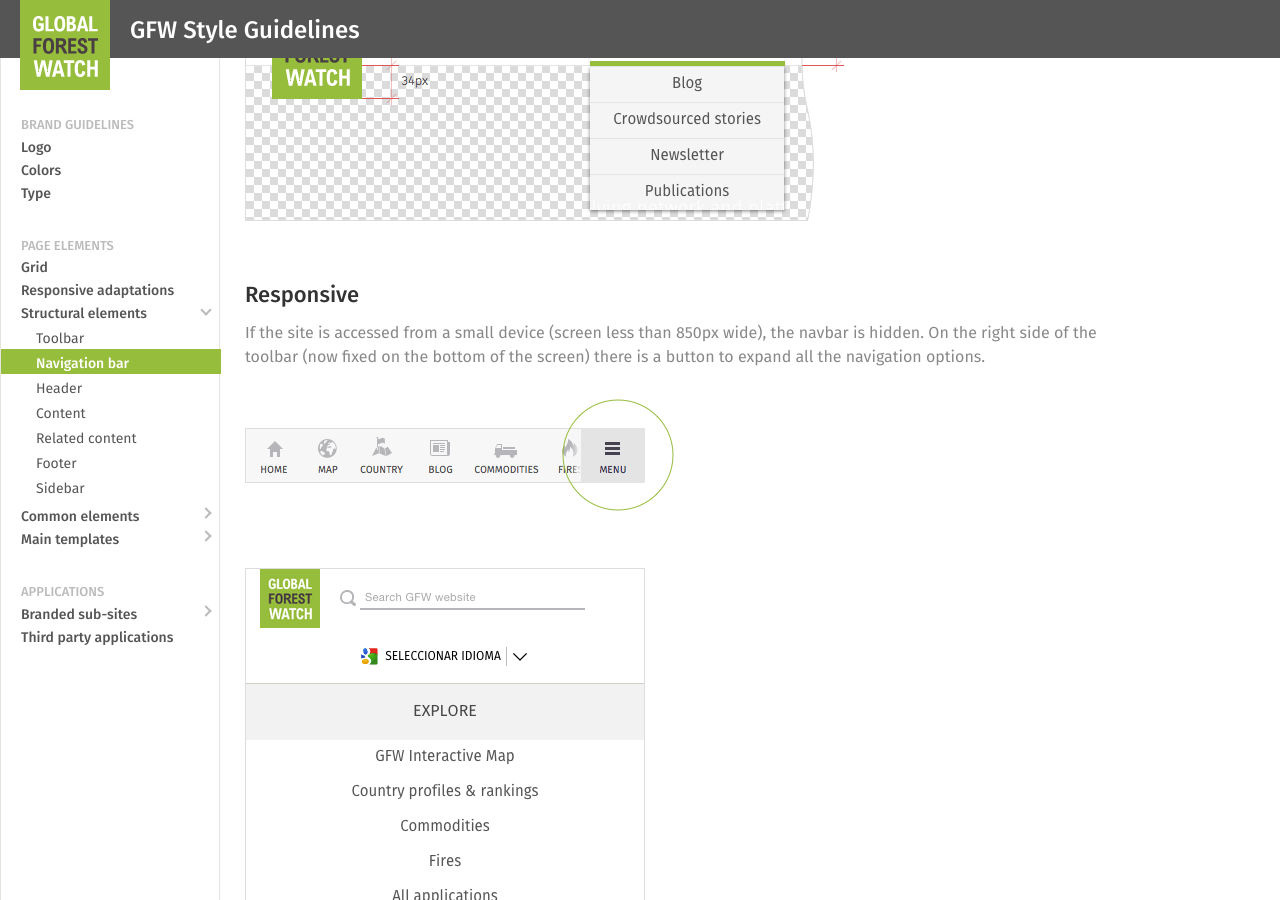
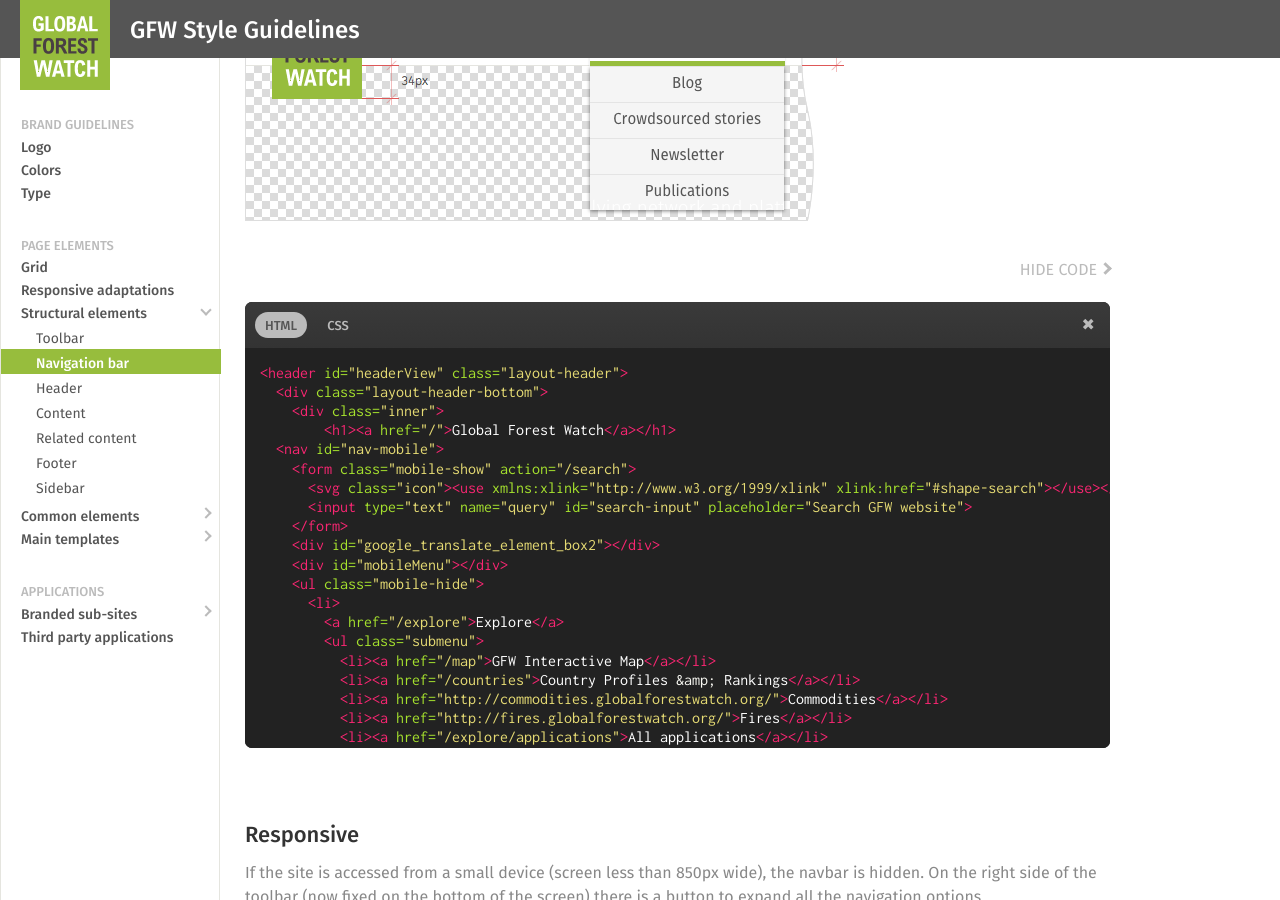
Before and after one commit to Vizzuality/gfw-style-guides, a Jekyll site: the page built from _posts/structural-elements/0006-03-01-navigation-bar.markdown, in a window 1280 px wide and 900 px high, scrolled down 658 px. Built offline with Jekyll 4.4.1, drawn with Linux system fonts in a browser that asks for light colours.

Commit message:
New navbar code snippet

```diff
--- /dev/null
+++ b/_includes/snippets/structural-elements/navigation-bar/navigation-bar-css.html
@@ -0,0 +1,569 @@
+{% highlight css %}
+
+/* reset.css */
+@import 'https://cdn.rawgit.com/Vizzuality/gfw-style-guides/master/external-css/reset.css';
+/* fonts */
+@import 'http://fonts.googleapis.com/css?family=Fira+Sans:400,500,300';
+/* base */
+@import 'https://cdn.rawgit.com/Vizzuality/gfw-style-guides/master/external-css/base.css';
+/* grid */
+@import 'https://cdn.rawgit.com/Vizzuality/gfw-style-guides/master/external-css/grid.css';
+/* icons */
+@import 'https://cdn.rawgit.com/Vizzuality/gfw-style-guides/master/external-css/icons.css';
+/* shared */
+@import 'https://cdn.rawgit.com/Vizzuality/gfw-style-guides/master/external-css/shared.css';
+/* buttons */
+@import 'https://cdn.rawgit.com/Vizzuality/gfw-style-guides/master/external-css/buttons.css';
+
+.layout-header {
+  position: absolute;
+  width: 100%;
+  height: auto;
+  z-index: 1000;
+  top: 0;
+  left: 0;
+}
+/* line 9, /Users/andresglz/Sites/gfw/app/assets/stylesheets/_header1600.scss */
+.layout-header.active {
+  height: 100%;
+  overflow: auto;
+}
+/* line 12, /Users/andresglz/Sites/gfw/app/assets/stylesheets/_header1600.scss */
+.layout-header.active .layout-header-bottom {
+  height: 100%;
+}
+/* line 14, /Users/andresglz/Sites/gfw/app/assets/stylesheets/_header1600.scss */
+.layout-header.active .layout-header-bottom .inner {
+  height: 100%;
+  overflow: auto;
+  -webkit-overflow-scrolling: touch;
+}
+@media (min-width: 850px) {
+  /* line 2, /Users/andresglz/Sites/gfw/app/assets/stylesheets/_header1600.scss */
+  .layout-header {
+    position: relative;
+    overflow: visible;
+    height: auto;
+  }
+  /* line 25, /Users/andresglz/Sites/gfw/app/assets/stylesheets/_header1600.scss */
+  .layout-header.active {
+    height: auto;
+    overflow: visible;
+  }
+  /* line 28, /Users/andresglz/Sites/gfw/app/assets/stylesheets/_header1600.scss */
+  .layout-header.active .layout-header-bottom {
+    height: auto;
+  }
+  /* line 30, /Users/andresglz/Sites/gfw/app/assets/stylesheets/_header1600.scss */
+  .layout-header.active .layout-header-bottom .inner {
+    height: auto;
+    overflow: visible;
+    -webkit-overflow-scrolling: touch;
+  }
+}
+
+/* line 367, /Users/andresglz/Sites/gfw/app/assets/stylesheets/_header1600.scss */
+.layout-header-bottom {
+  position: absolute;
+  top: 0;
+  left: 0;
+  z-index: 10;
+  width: 100%;
+}
+/* line 16, /Users/andresglz/Sites/gfw/app/assets/stylesheets/_mixins1600.scss */
+.layout-header-bottom:before, .layout-header-bottom:after {
+  content: " ";
+  display: table;
+  visibility: hidden;
+  font-size: 0;
+  height: 0;
+}
+/* line 23, /Users/andresglz/Sites/gfw/app/assets/stylesheets/_mixins1600.scss */
+.layout-header-bottom:after {
+  clear: both;
+}
+@media (min-width: 850px) {
+  /* line 367, /Users/andresglz/Sites/gfw/app/assets/stylesheets/_header1600.scss */
+  .layout-header-bottom {
+    position: relative;
+    background: rgba(255, 255, 255, 0.8);
+    border-bottom: 1px solid #e5e5df;
+  }
+}
+/* line 381, /Users/andresglz/Sites/gfw/app/assets/stylesheets/_header1600.scss */
+.is-map-page .layout-header-bottom h1 {
+  margin: 0 0 0 10px;
+}
+@media (min-width: 850px) {
+  /* line 381, /Users/andresglz/Sites/gfw/app/assets/stylesheets/_header1600.scss */
+  .is-map-page .layout-header-bottom h1 {
+    width: 60px;
+    height: 60px;
+  }
+}
+@media (min-width: 1000px) {
+  /* line 381, /Users/andresglz/Sites/gfw/app/assets/stylesheets/_header1600.scss */
+  .is-map-page .layout-header-bottom h1 {
+    width: 90px;
+    height: 90px;
+  }
+}
+/* line 396, /Users/andresglz/Sites/gfw/app/assets/stylesheets/_header1600.scss */
+.layout-header-bottom h1 {
+  width: 60px;
+  height: 60px;
+  position: absolute;
+  top: 0;
+  left: 0;
+  text-indent: -9999px;
+  z-index: 11;
+  margin: 0 0 0 15px;
+  background-image: url('https://cdn.rawgit.com/Vizzuality/gfw/master/app/assets/images/logo-new.png');
+  background-size: contain;
+  -webkit-transition: all 0.25s linear;
+  -moz-transition: all 0.25s linear;
+  -o-transition: all 0.25s linear;
+  transition: all 0.25s linear;
+}
+@media only screen and (-webkit-min-device-pixel-ratio: 1.5), only screen and (min--moz-device-pixel-ratio: 1.5), only screen and (-o-min-device-pixel-ratio: 1.5), only screen and (min-device-pixel-ratio: 1.5), only screen and (min-resolution: 192dpi), only screen and (min-resolution: 2dppx) {
+  /* line 396, /Users/andresglz/Sites/gfw/app/assets/stylesheets/_header1600.scss */
+  .layout-header-bottom h1 {
+    background-image: url('https://cdn.rawgit.com/Vizzuality/gfw/master/app/assets/images/logo-new@2x.png');
+  }
+}
+/* line 407, /Users/andresglz/Sites/gfw/app/assets/stylesheets/_header1600.scss */
+.layout-header-bottom h1.active {
+  opacity: 0;
+  visibility: hidden;
+}
+/* line 411, /Users/andresglz/Sites/gfw/app/assets/stylesheets/_header1600.scss */
+.layout-header-bottom h1:after {
+  content: "";
+  display: block;
+  width: 30px;
+  height: 18px;
+  position: absolute;
+  bottom: -5px;
+  right: -5px;
+  background: url('https://cdn.rawgit.com/Vizzuality/gfw/master/app/assets/images/beta.png');
+}
+/* line 421, /Users/andresglz/Sites/gfw/app/assets/stylesheets/_header1600.scss */
+.layout-header-bottom h1 .beta-box {
+  display: none;
+}
+@media (min-width: 850px) {
+  /* line 396, /Users/andresglz/Sites/gfw/app/assets/stylesheets/_header1600.scss */
+  .layout-header-bottom h1 {
+    width: 90px;
+    height: 90px;
+    margin: 0;
+  }
+  /* line 428, /Users/andresglz/Sites/gfw/app/assets/stylesheets/_header1600.scss */
+  .layout-header-bottom h1.active {
+    opacity: 1;
+    visibility: visible;
+  }
+}
+/* line 433, /Users/andresglz/Sites/gfw/app/assets/stylesheets/_header1600.scss */
+.layout-header-bottom h1 a {
+  display: block;
+  height: 100%;
+  width: 100%;
+}
+/* line 442, /Users/andresglz/Sites/gfw/app/assets/stylesheets/_header1600.scss */
+.layout-header-bottom form {
+  padding: 20px 20px 30px 90px;
+}
+/* line 445, /Users/andresglz/Sites/gfw/app/assets/stylesheets/_header1600.scss */
+.layout-header-bottom form > input {
+  border: none;
+  border-bottom: 2px solid #B6B6BA;
+  background: none;
+  box-shadow: none;
+  width: calc(100% - 25px);
+  height: 25px;
+  outline: none;
+  margin: 0;
+  padding: 0 5px;
+}
+/* line 456, /Users/andresglz/Sites/gfw/app/assets/stylesheets/_header1600.scss */
+.layout-header-bottom form svg {
+  float: left;
+  fill: #B6B6BA;
+}
+/* line 464, /Users/andresglz/Sites/gfw/app/assets/stylesheets/_header1600.scss */
+.layout-header-bottom nav {
+  border-bottom: 1px solid #EAECEF;
+  clear: both;
+  padding: 0 0 60px;
+  background: white;
+  display: none;
+  position: relative;
+  min-height: 100%;
+}
+/* line 472, /Users/andresglz/Sites/gfw/app/assets/stylesheets/_header1600.scss */
+.layout-header-bottom nav.active {
+  display: block;
+}
+@media (min-width: 850px) {
+  /* line 464, /Users/andresglz/Sites/gfw/app/assets/stylesheets/_header1600.scss */
+  .layout-header-bottom nav {
+    padding: 0;
+    display: block !important;
+    min-height: 0;
+    clear: none;
+    background: none;
+    border-bottom: none;
+  }
+  /* line 482, /Users/andresglz/Sites/gfw/app/assets/stylesheets/_header1600.scss */
+  .layout-header-bottom nav.layers-menu {
+    display: none !important;
+  }
+}
+@media (min-width: 850px) and (min-width: 1000px) {
+  /* line 482, /Users/andresglz/Sites/gfw/app/assets/stylesheets/_header1600.scss */
+  .layout-header-bottom nav.layers-menu {
+    padding: 0;
+    display: block !important;
+    min-height: 0;
+    clear: none;
+    background: none;
+    border-bottom: none;
+  }
+}
+/* line 16, /Users/andresglz/Sites/gfw/app/assets/stylesheets/_mixins1600.scss */
+.layout-header-bottom nav:before, .layout-header-bottom nav:after {
+  content: " ";
+  display: table;
+  visibility: hidden;
+  font-size: 0;
+  height: 0;
+}
+/* line 23, /Users/andresglz/Sites/gfw/app/assets/stylesheets/_mixins1600.scss */
+.layout-header-bottom nav:after {
+  clear: both;
+}
+/* line 499, /Users/andresglz/Sites/gfw/app/assets/stylesheets/_header1600.scss */
+.layout-header-bottom nav > ul {
+  clear: none;
+  float: right;
+  padding-right: 5px;
+}
+/* line 503, /Users/andresglz/Sites/gfw/app/assets/stylesheets/_header1600.scss */
+.layout-header-bottom nav > ul > li {
+  position: relative;
+  border-top: 1px solid #cecec3;
+  float: left;
+  border-top: none;
+  top: 1px;
+  margin: 0 0 0 10px;
+}
+/* line 509, /Users/andresglz/Sites/gfw/app/assets/stylesheets/_header1600.scss */
+.layout-header-bottom nav > ul > li:hover {
+  z-index: 5;
+}
+/* line 512, /Users/andresglz/Sites/gfw/app/assets/stylesheets/_header1600.scss */
+.layout-header-bottom nav > ul > li:hover > a:after {
+  opacity: 1;
+}
+/* line 516, /Users/andresglz/Sites/gfw/app/assets/stylesheets/_header1600.scss */
+.layout-header-bottom nav > ul > li:hover ul {
+  background: rgba(255, 255, 255, 0.95);
+  visibility: visible;
+  opacity: 1;
+}
+/* line 521, /Users/andresglz/Sites/gfw/app/assets/stylesheets/_header1600.scss */
+.layout-header-bottom nav > ul > li:hover ul li a {
+  -webkit-transform: translate(0%, 0px);
+  -moz-transform: translate(0%, 0px);
+  -ms-transform: translate(0%, 0px);
+  -o-transform: translate(0%, 0px);
+  transform: translate(0%, 0px);
+  visibility: visible;
+  opacity: 1;
+}
+/* line 530, /Users/andresglz/Sites/gfw/app/assets/stylesheets/_header1600.scss */
+.layout-header-bottom nav > ul > li:first-child {
+  margin: 0;
+}
+/* line 532, /Users/andresglz/Sites/gfw/app/assets/stylesheets/_header1600.scss */
+.layout-header-bottom nav > ul > li > a {
+  display: block;
+  text-transform: uppercase;
+  color: #555555;
+  position: relative;
+  z-index: 2;
+  text-align: center;
+  padding: 20px 40px;
+}
+/* line 541, /Users/andresglz/Sites/gfw/app/assets/stylesheets/_header1600.scss */
+.layout-header-bottom nav > ul > li > a:after {
+  content: "";
+  background-color: #97bd3d;
+  position: absolute;
+  bottom: 0;
+  left: 0;
+  width: 100%;
+  height: 5px;
+  opacity: 0;
+  -webkit-transition: all 0.2s cubic-bezier(0.645, 0.045, 0.355, 1);
+  -moz-transition: all 0.2s cubic-bezier(0.645, 0.045, 0.355, 1);
+  -o-transition: all 0.2s cubic-bezier(0.645, 0.045, 0.355, 1);
+  transition: all 0.2s cubic-bezier(0.645, 0.045, 0.355, 1);
+}
+/* line 554, /Users/andresglz/Sites/gfw/app/assets/stylesheets/_header1600.scss */
+.layout-header-bottom nav > ul > li > a.current:after, .layout-header-bottom nav > ul > li > a:hover:after {
+  opacity: 1;
+}
+/* line 560, /Users/andresglz/Sites/gfw/app/assets/stylesheets/_header1600.scss */
+.layout-header-bottom nav > ul > li ul {
+  width: 100%;
+  z-index: 1;
+  position: absolute;
+  top: 0;
+  left: 50%;
+  min-width: 150px;
+  padding: 56px 0 0;
+  box-shadow: 0 1px 3px rgba(0, 0, 0, 0.25);
+  visibility: hidden;
+  opacity: 0;
+  -webkit-transform: translate(-50%, 0px);
+  -moz-transform: translate(-50%, 0px);
+  -ms-transform: translate(-50%, 0px);
+  -o-transform: translate(-50%, 0px);
+  transform: translate(-50%, 0px);
+  -webkit-transition: all 0.15s cubic-bezier(0.645, 0.045, 0.355, 1);
+  -moz-transition: all 0.15s cubic-bezier(0.645, 0.045, 0.355, 1);
+  -o-transition: all 0.15s cubic-bezier(0.645, 0.045, 0.355, 1);
+  transition: all 0.15s cubic-bezier(0.645, 0.045, 0.355, 1);
+  min-width: 0;
+}
+/* line 574, /Users/andresglz/Sites/gfw/app/assets/stylesheets/_header1600.scss */
+.layout-header-bottom nav > ul > li ul li {
+  border-top: 1px solid rgba(0, 0, 0, 0.07);
+}
+/* line 582, /Users/andresglz/Sites/gfw/app/assets/stylesheets/_header1600.scss */
+.layout-header-bottom nav > ul > li ul li a {
+  color: #555555;
+  padding: 10px;
+  font-size: 15px;
+  text-align: center;
+  display: block;
+  position: relative;
+}
+/* line 592, /Users/andresglz/Sites/gfw/app/assets/stylesheets/_header1600.scss */
+.layout-header-bottom nav > ul > li ul li a:hover {
+  background: #fafafa;
+}
+
+/* line 604, /Users/andresglz/Sites/gfw/app/assets/stylesheets/_header1600.scss */
+.layout-header .mobile-menu h3 {
+  border-top: 1px solid #cecec3;
+  font-size: 16px;
+  padding: 0;
+  text-transform: uppercase;
+  color: #555555;
+}
+/* line 610, /Users/andresglz/Sites/gfw/app/assets/stylesheets/_header1600.scss */
+.layout-header .mobile-menu h3 a {
+  display: block;
+  text-transform: uppercase;
+  color: #555555;
+  padding: 20px;
+  position: relative;
+  z-index: 2;
+  text-align: center;
+  background: #F2F2F3;
+}
+/* line 619, /Users/andresglz/Sites/gfw/app/assets/stylesheets/_header1600.scss */
+.layout-header .mobile-menu h3 a:after {
+  content: "";
+  background-color: #97bd3d;
+  position: absolute;
+  bottom: 0;
+  left: 0;
+  width: 100%;
+  height: 5px;
+  opacity: 0;
+  -webkit-transition: all 0.2s cubic-bezier(0.645, 0.045, 0.355, 1);
+  -moz-transition: all 0.2s cubic-bezier(0.645, 0.045, 0.355, 1);
+  -o-transition: all 0.2s cubic-bezier(0.645, 0.045, 0.355, 1);
+  transition: all 0.2s cubic-bezier(0.645, 0.045, 0.355, 1);
+}
+/* line 632, /Users/andresglz/Sites/gfw/app/assets/stylesheets/_header1600.scss */
+.layout-header .mobile-menu h3 a.current:after, .layout-header .mobile-menu h3 a:hover:after {
+  opacity: 1;
+}
+/* line 638, /Users/andresglz/Sites/gfw/app/assets/stylesheets/_header1600.scss */
+.layout-header .mobile-menu ul {
+  width: 100%;
+  z-index: 1;
+  position: relative;
+}
+/* line 643, /Users/andresglz/Sites/gfw/app/assets/stylesheets/_header1600.scss */
+.layout-header .mobile-menu ul li a {
+  color: #555555;
+  padding: 10px;
+  font-size: 15px;
+  text-align: center;
+  display: block;
+}
+/* line 649, /Users/andresglz/Sites/gfw/app/assets/stylesheets/_header1600.scss */
+.layout-header .mobile-menu ul li a:hover {
+  background: #fafafa;
+}
+
+/* line 660, /Users/andresglz/Sites/gfw/app/assets/stylesheets/_header1600.scss */
+#google_translate_element_box2 {
+  padding: 15px 15px 10px;
+  display: none;
+}
+@media (min-width: 850px) {
+  /* line 660, /Users/andresglz/Sites/gfw/app/assets/stylesheets/_header1600.scss */
+  #google_translate_element_box2 {
+    display: none;
+  }
+}
+
+/* line 669, /Users/andresglz/Sites/gfw/app/assets/stylesheets/_header1600.scss */
+#google_translate_element .goog-te-gadget {
+  font-family: inherit;
+  text-align: center;
+}
+/* line 672, /Users/andresglz/Sites/gfw/app/assets/stylesheets/_header1600.scss */
+#google_translate_element .goog-te-gadget .goog-te-gadget-simple {
+  border: none;
+  background: none;
+}
+/* line 675, /Users/andresglz/Sites/gfw/app/assets/stylesheets/_header1600.scss */
+#google_translate_element .goog-te-gadget .goog-te-gadget-simple .goog-te-menu-value {
+  color: #000;
+  text-transform: uppercase;
+  font-size: 12px;
+  line-height: 28px;
+  position: relative;
+  padding-right: 16px;
+}
+/* line 683, /Users/andresglz/Sites/gfw/app/assets/stylesheets/_header1600.scss */
+#google_translate_element .goog-te-gadget .goog-te-gadget-simple .goog-te-menu-value span:last-child {
+  visibility: hidden;
+  display: block;
+  position: absolute;
+  top: 50%;
+  right: 0;
+  height: 16px;
+  width: 16px;
+  -webkit-transform: translate(0, -55%);
+  -moz-transform: translate(0, -55%);
+  -ms-transform: translate(0, -55%);
+  -o-transform: translate(0, -55%);
+  transform: translate(0, -55%);
+}
+/* line 692, /Users/andresglz/Sites/gfw/app/assets/stylesheets/_header1600.scss */
+#google_translate_element .goog-te-gadget .goog-te-gadget-simple .goog-te-menu-value span:last-child:before {
+  content: "";
+  visibility: visible;
+  display: block;
+  height: 100%;
+  width: 100%;
+  background: url(/assets/svg-icons/arrow-down.svg) no-repeat center;
+  background-size: contain;
+}
+
+/* line 709, /Users/andresglz/Sites/gfw/app/assets/stylesheets/_header1600.scss */
+.layout-share-mobile {
+  display: block;
+}
+/* line 714, /Users/andresglz/Sites/gfw/app/assets/stylesheets/_header1600.scss */
+.layout-share-mobile .share-link {
+  display: block;
+  position: fixed;
+  top: 0;
+  right: 0;
+  width: 44px;
+  height: 44px;
+  background: white;
+}
+/* line 722, /Users/andresglz/Sites/gfw/app/assets/stylesheets/_header1600.scss */
+.is-map-page .layout-share-mobile .share-link {
+  top: 15px;
+}
+/* line 725, /Users/andresglz/Sites/gfw/app/assets/stylesheets/_header1600.scss */
+.layout-share-mobile .share-link svg {
+  fill: #555555;
+  position: absolute;
+  top: 50%;
+  left: 50%;
+  width: 18px;
+  height: 18px;
+  -webkit-transform: translate(-50%, -50%);
+  -moz-transform: translate(-50%, -50%);
+  -ms-transform: translate(-50%, -50%);
+  -o-transform: translate(-50%, -50%);
+  transform: translate(-50%, -50%);
+}
+/* line 735, /Users/andresglz/Sites/gfw/app/assets/stylesheets/_header1600.scss */
+.layout-share-mobile .menu-section-link {
+  position: absolute;
+  top: 0;
+  right: 44px;
+  border-right: 1px solid #e5e5df;
+  padding: 0 40px 0 15px;
+  line-height: 46px;
+  font-size: 14px;
+  height: 44px;
+  text-transform: uppercase;
+  color: #555555;
+}
+/* line 746, /Users/andresglz/Sites/gfw/app/assets/stylesheets/_header1600.scss */
+.layout-share-mobile .menu-section-link.active {
+  background: #fafafa;
+}
+/* line 749, /Users/andresglz/Sites/gfw/app/assets/stylesheets/_header1600.scss */
+.layout-share-mobile .menu-section-link svg {
+  fill: #555555;
+  position: absolute;
+  top: 50%;
+  right: 0%;
+  width: 22px;
+  height: 22px;
+  -webkit-transform: translate(-50%, -50%);
+  -moz-transform: translate(-50%, -50%);
+  -ms-transform: translate(-50%, -50%);
+  -o-transform: translate(-50%, -50%);
+  transform: translate(-50%, -50%);
+}
+/* line 759, /Users/andresglz/Sites/gfw/app/assets/stylesheets/_header1600.scss */
+.layout-share-mobile .menu-section-dropdown {
+  display: none;
+  position: absolute;
+  top: 44px;
+  left: 0;
+  padding: 30px 20px;
+  background: #fafafa;
+  width: 100%;
+}
+/* line 767, /Users/andresglz/Sites/gfw/app/assets/stylesheets/_header1600.scss */
+.layout-share-mobile .menu-section-dropdown li {
+  margin: 10px 0 0;
+}
+/* line 769, /Users/andresglz/Sites/gfw/app/assets/stylesheets/_header1600.scss */
+.layout-share-mobile .menu-section-dropdown li:first-child {
+  margin: 0;
+}
+/* line 772, /Users/andresglz/Sites/gfw/app/assets/stylesheets/_header1600.scss */
+.layout-share-mobile .menu-section-dropdown li a {
+  width: 100%;
+}
+/* line 776, /Users/andresglz/Sites/gfw/app/assets/stylesheets/_header1600.scss */
+.layout-share-mobile .menu-section-dropdown.active {
+  display: block;
+}
+@media (min-width: 850px) {
+  /* line 709, /Users/andresglz/Sites/gfw/app/assets/stylesheets/_header1600.scss */
+  .layout-share-mobile {
+    display: none;
+  }
+}
+
+{% endhighlight %}
--- /dev/null
+++ b/_includes/snippets/structural-elements/navigation-bar/navigation-bar.html
@@ -0,0 +1,80 @@
+{% highlight html %}
+<header id="headerView" class="layout-header">
+  <div class="layout-header-bottom">
+    <div class="inner">
+        <h1><a href="/">Global Forest Watch</a></h1>
+  <nav id="nav-mobile">
+    <form class="mobile-show" action="/search">
+      <svg class="icon"><use xmlns:xlink="http://www.w3.org/1999/xlink" xlink:href="#shape-search"></use></svg>
+      <input type="text" name="query" id="search-input" placeholder="Search GFW website">
+    </form>
+    <div id="google_translate_element_box2"></div>
+    <div id="mobileMenu"></div>
+    <ul class="mobile-hide">
+      <li>
+        <a href="/explore">Explore</a>
+        <ul class="submenu">
+          <li><a href="/map">GFW Interactive Map</a></li>
+          <li><a href="/countries">Country Profiles &amp; Rankings</a></li>
+          <li><a href="http://commodities.globalforestwatch.org/">Commodities</a></li>
+          <li><a href="http://fires.globalforestwatch.org/">Fires</a></li>
+          <li><a href="/explore/applications">All applications</a></li>
+          <li><a href="http://data.globalforestwatch.org/">Download data</a></li>
+        </ul>
+      </li>
+      <li>
+        <a class="current" href="/stayinformed">Stay informed</a>
+        <ul class="submenu">
+          <li><a href="http://blog.globalforestwatch.org/">Blog</a></li>
+          <li><a href="/stayinformed/crowdsourced-stories">Crowdsourced stories</a></li>
+          <li><a href="http://www.wri.org/global-forest-watch-stay-informed" target="_blank">Newsletter</a></li>
+          <li><a href="/stayinformed/publications">Publications</a></li>
+        </ul>
+
+      </li>
+      <li>
+        <a href="/getinvolved">Get involved</a>
+        <ul class="submenu">
+          <li><a href="/getinvolved/develop-your-own-app">Develop your own app</a></li>
+          <li><a href="/stories/new">Submit a story</a></li>
+          <li><a href="/getinvolved/share-data">Share data</a></li>
+          <li><a href="/getinvolved/help-improve-data">Help improve data</a></li>
+          <li><a href="https://groups.google.com/forum/#!forum/globalforestwatch" target="_blank">Join the discussion</a></li>
+          <li><a href="/getinvolved/apply-to-the-small-grants-fund">Apply to the Small Grants Fund</a></li>
+          <li><a href="/getinvolved/provide-feedback">Provide feedback</a></li>
+          <li><a href="/getinvolved/help-improve-translations">Help improve translations</a></li>
+        </ul>
+      </li>
+      <li>
+        <a href="/howto">How to</a>
+        <ul class="submenu">
+          <li><a href="/howto/view-data">Visualize data</a></li>
+          <li><a href="/howto/view-statistics">View statistics</a></li>
+          <li><a href="/howto/analyze-forest-change">Analyze forest change</a></li>
+          <li><a href="/howto/subscribe-to-alerts-and-user-stories">Subscribe to alerts and user stories</a></li>
+          <li><a href="/howto/submit-a-story">Submit a story</a></li>
+          <li><a href="/howto/odp">Open Data Portal</a></li>
+          <li><a href="/howto/faqs">FAQs</a></li>
+        </ul>
+      </li>
+      <li>
+        <a href="/about">About</a>
+        <ul class="submenu">
+          <li><a href="/about/about-gfw">About GFW</a></li>
+          <li><a href="/about/the-gfw-partnership">The GFW partnership</a></li>
+          <li><a href="/about/videos">Videos</a></li>
+          <li><a href="/about/awards_and_testimonials">Awards &amp; testimonials</a></li>
+          <li><a href="/about/data_policy">Data policy</a></li>
+          <li><a href="/about/contact-us">Contact us</a></li>
+        </ul>
+      </li>
+    </ul>
+  </nav>
+
+    </div>
+  </div>
+  <div class="layout-share-mobile">
+    <a href="#" class="share-link" data-hideembed="1"><svg><use xmlns:xlink="http://www.w3.org/1999/xlink" xlink:href="#shape-share"></use></svg></a>
+  </div>
+</header>
+{% endhighlight %}
--- a/_posts/structural-elements/0006-03-01-navigation-bar.markdown
+++ b/_posts/structural-elements/0006-03-01-navigation-bar.markdown
@@ -17,6 +17,10 @@
 It overflows the white bar where the navigation links are located, overlapping the next element in the page.
 
 ![alt text][navbar-meassures]
+
+<div id="code-snippet-box1" class="code-snippet-box">
+  {% include code-snippet.html htmlcode="snippets/structural-elements/navigation-bar/navigation-bar.html" csscode="snippets/structural-elements/navigation-bar/navigation-bar-css.html" %}
+</div>
 
 ### Responsive
 
```
